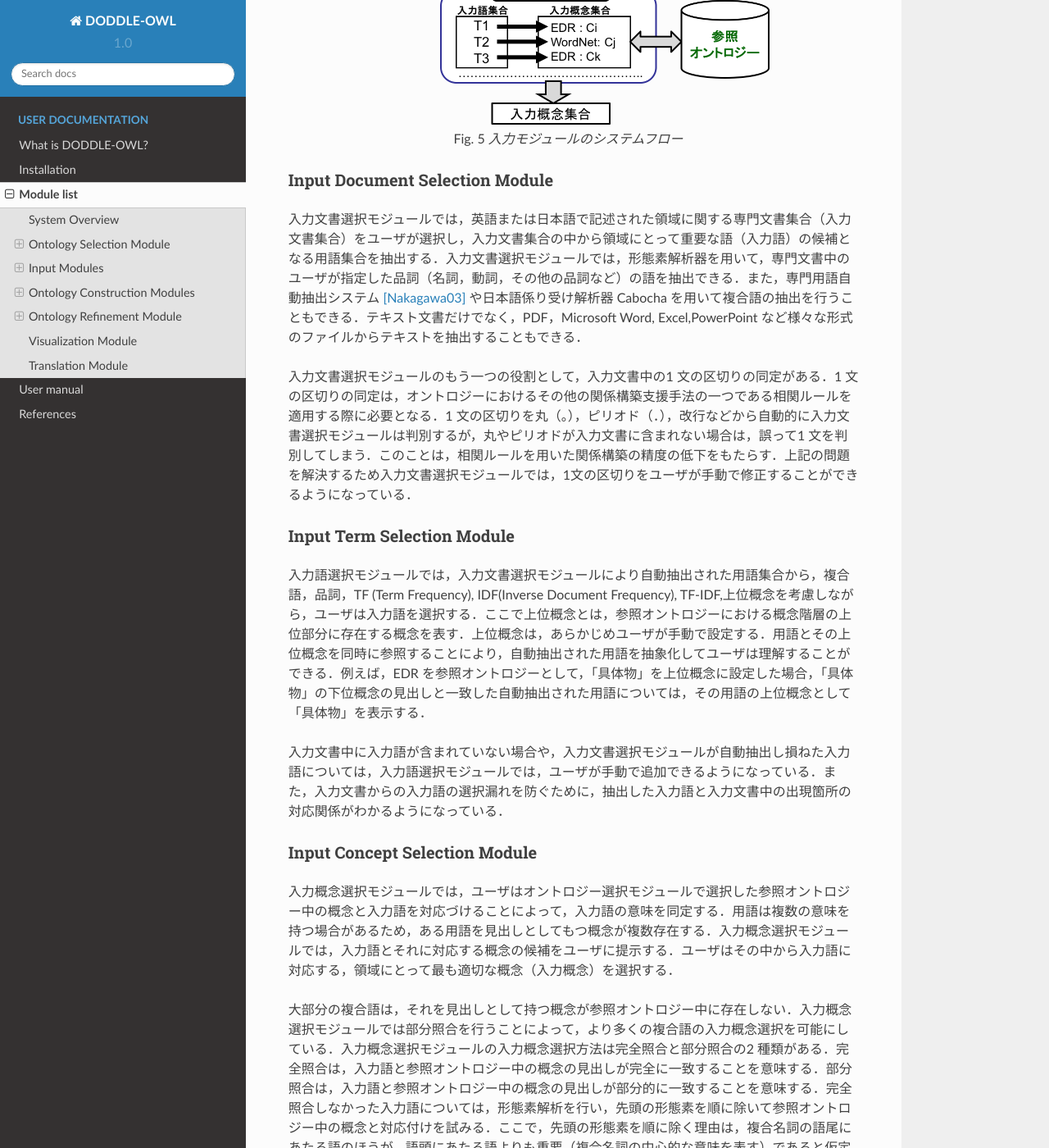
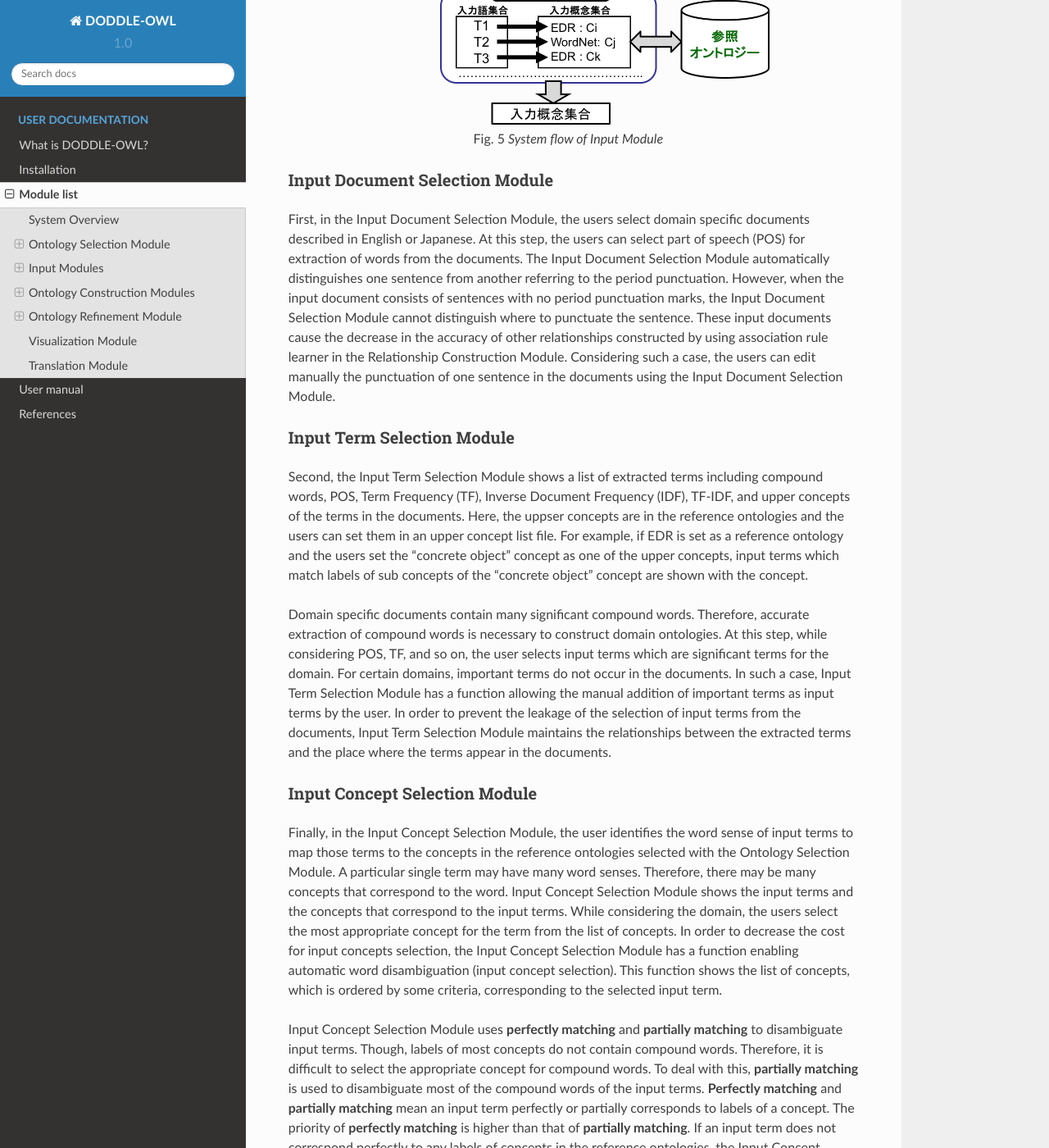
Before and after one commit to doddle-owl/doddle-owl-en-docs, a Sphinx documentation site: the page built from docs/source/modules.rst, in a window 1280 px wide and 1400 px high, scrolled down 8314 px. Shown: the whole window at 82% size. Built offline with Sphinx 7.4.7 and the Read the Docs theme 2.0.0, drawn with Linux system fonts in a browser that asks for light colours; some of the changed text lies outside the part shown.

Commit message:
modified modules.rst

```diff
--- a/docs/source/modules.rst
+++ b/docs/source/modules.rst
@@ -152,37 +152,35 @@ DODDLE-OWLでは，階層関係構築支援を行うために，参照オント
 
 Input Modules
 ========================
-入力モジュールは，領域専門文書集合を入力として，参照オントロジーを参照し，入力概念集合を出力する．入力モジュールは，入力文書選択モジュール，入力語選択モジュール，入力概念選択モジュールから構成される．:numref:`input_module` に入力モジュールのシステムフローを示す．以下では，各モジュールについて説明する．
+In the Input Module, the users select input concepts which are significant concepts in a domain. Input Module consists of the following three sub-modules: Input Document Selection Module, Input Term Selection Module, and Input Concept Selection Module. :numref:`input_module` shows the flow of the Input Module. The detail of each sub module is described below.
 
 .. _input_module:
 .. figure:: figures/input-module.png
    :scale: 50 %
-   :alt:  入力モジュールのシステムフロー
+   :alt:  System flow of Input Module
    :align: center
 
-   入力モジュールのシステムフロー
+   System flow of Input Module
 
 Input Document Selection Module
 --------------------------------
-入力文書選択モジュールでは，英語または日本語で記述された領域に関する専門文書集合（入力文書集合）をユーザが選択し，入力文書集合の中から領域にとって重要な語（入力語）の候補となる用語集合を抽出する．入力文書選択モジュールでは，形態素解析器を用いて，専門文書中のユーザが指定した品詞（名詞，動詞，その他の品詞など）の語を抽出できる．また，専門用語自動抽出システム [Nakagawa03]_ や日本語係り受け解析器 Cabocha を用いて複合語の抽出を行うこともできる．テキスト文書だけでなく，PDF，Microsoft Word, Excel,PowerPoint など様々な形式のファイルからテキストを抽出することもできる．
-
-入力文書選択モジュールのもう一つの役割として，入力文書中の1 文の区切りの同定がある．1 文の区切りの同定は，オントロジーにおけるその他の関係構築支援手法の一つである相関ルールを適用する際に必要となる．1 文の区切りを丸（。），ピリオド（．），改行などから自動的に入力文書選択モジュールは判別するが，丸やピリオドが入力文書に含まれない場合は，誤って1 文を判別してしまう．このことは，相関ルールを用いた関係構築の精度の低下をもたらす．上記の問題を解決するため入力文書選択モジュールでは，1文の区切りをユーザが手動で修正することができるようになっている．
+First, in the Input Document Selection Module, the users select domain specific documents described in English or Japanese. At this step, the users can select part of speech (POS) for extraction of words from the documents. The Input Document Selection Module automatically distinguishes one sentence from another referring to the period punctuation. However, when the input document consists of sentences with no period punctuation marks, the Input Document Selection Module cannot distinguish where to punctuate the sentence. These input documents cause the decrease in the accuracy of other relationships constructed by using association rule learner in the Relationship Construction Module. Considering such a case, the users can edit manually the punctuation of one sentence in the documents using the Input Document Selection Module.
 
 Input Term Selection Module
 --------------------------------
-入力語選択モジュールでは，入力文書選択モジュールにより自動抽出された用語集合から，複合語，品詞，TF (Term Frequency), IDF(Inverse Document Frequency), TF-IDF,上位概念を考慮しながら，ユーザは入力語を選択する．ここで上位概念とは，参照オントロジーにおける概念階層の上位部分に存在する概念を表す．上位概念は，あらかじめユーザが手動で設定する．用語とその上位概念を同時に参照することにより，自動抽出された用語を抽象化してユーザは理解することができる．例えば，EDR を参照オントロジーとして，「具体物」を上位概念に設定した場合，「具体物」の下位概念の見出しと一致した自動抽出された用語については，その用語の上位概念として「具体物」を表示する．
+Second, the Input Term Selection Module shows a list of extracted terms including compound words, POS, Term Frequency (TF), Inverse Document Frequency (IDF), TF-IDF, and upper concepts of the terms in the documents. Here, the uppser concepts are in the reference ontologies and the users can set them in an upper concept list file. For example, if EDR is set as a reference ontology and the users set the "concrete object" concept as one of the upper concepts, input terms which match labels of sub concepts of the "concrete object" concept are shown with the concept.
 
-入力文書中に入力語が含まれていない場合や，入力文書選択モジュールが自動抽出し損ねた入力語については，入力語選択モジュールでは，ユーザが手動で追加できるようになっている．また，入力文書からの入力語の選択漏れを防ぐために，抽出した入力語と入力文書中の出現箇所の対応関係がわかるようになっている．
+Domain specific documents contain many significant compound words. Therefore, accurate extraction of compound words is necessary to construct domain ontologies. At this step, while considering POS, TF, and so on, the user selects input terms which are significant terms for the domain. For certain domains, important terms do not occur in the documents. In such a case, Input Term Selection Module has a function allowing the manual addition of important terms as input terms by the user. In order to prevent the leakage of the selection of input terms from the documents, Input Term Selection Module maintains the relationships between the extracted terms and the place where the terms appear in the documents.
 
 Input Concept Selection Module
 --------------------------------
-入力概念選択モジュールでは，ユーザはオントロジー選択モジュールで選択した参照オントロジー中の概念と入力語を対応づけることによって，入力語の意味を同定する．用語は複数の意味を持つ場合があるため，ある用語を見出しとしてもつ概念が複数存在する．入力概念選択モジュールでは，入力語とそれに対応する概念の候補をユーザに提示する．ユーザはその中から入力語に対応する，領域にとって最も適切な概念（入力概念）を選択する．
+Finally, in the Input Concept Selection Module, the user identifies the word sense of input terms to map those terms to the concepts in the reference ontologies selected with the Ontology Selection Module. A particular single term may have many word senses. Therefore, there may be many concepts that correspond to the word. Input Concept Selection Module shows the input terms and the concepts that correspond to the input terms. While considering the domain, the users select the most appropriate concept for the term from the list of concepts. In order to decrease the cost for input concepts selection, the Input Concept Selection Module has a function enabling automatic word disambiguation (input concept selection). This function shows the list of concepts, which is ordered by some criteria, corresponding to the selected input term.
 
-大部分の複合語は，それを見出しとして持つ概念が参照オントロジー中に存在しない．入力概念選択モジュールでは部分照合を行うことによって，より多くの複合語の入力概念選択を可能にしている．入力概念選択モジュールの入力概念選択方法は完全照合と部分照合の2 種類がある．完全照合は，入力語と参照オントロジー中の概念の見出しが完全に一致することを意味する．部分照合は，入力語と参照オントロジー中の概念の見出しが部分的に一致することを意味する．完全照合しなかった入力語については，形態素解析を行い，先頭の形態素を順に除いて参照オントロジー中の概念と対応付けを試みる．ここで，先頭の形態素を順に除く理由は，複合名詞の語尾にあたる語のほうが，語頭にあたる語よりも重要（複合名詞の中心的な意味を表す）であると仮定しているためである．これは，複合名詞では一般的に，語尾にあたる語を，語尾以前の語が修飾することが多いという経験則を参考にしている．つまり，入力語中の語尾を含むように参照オントロジー中の概念の見出しと部分照合するようにしている．最終的に，最長一致した用語に対応する概念と対応付けを行う．部分照合した複合語については，対応する概念の下位概念または別見出し（同義語）として階層構築を行う．
+Input Concept Selection Module uses **perfectly matching** and **partially matching** to disambiguate input terms. Though, labels of most concepts do not contain compound words. Therefore, it is difficult to select the appropriate concept for compound words. To deal with this, **partially matching** is used to disambiguate most of the compound words of the input terms. **Perfectly matching** and **partially matching** mean an input term perfectly or partially corresponds to labels of a concept. The priority of **perfectly matching** is higher than that of **partially matching**. If an input term does not correspond perfectly to any labels of concepts in the reference ontologies, the Input Concept Selection Module analyzes the morphemes of the input term. The input term can be considered to be a list of the morphemes. Input Concept Selection Module tries to correspond the sub lists (example shown below) to the concepts of the reference ontologies. Of the matched concepts corresponding to the sub lists, the longest concept is selected as the concept of the input term, and the input term becomes the sub concept of the concept.
 
-例えば，「ロケット発射装置」という入力語について入力概念選択を行うことを考える．「ロケット発射装置」が完全照合しない場合，形態素解析を行い，「ロケット」と「発射」と「装置」に分解する．はじめに，「発射装置」について照合を試みる．次に「装置」について照合を試みる．この例では，「発射装置」を見出しとしてもつ概念は参照オントロジー中に存在せず，「装置」を見出しとして持つ概念が参照オントロジー中に存在する．よって，「ロケット発射装置」の意味として，「装置」を見出しとして持つ概念を候補としてユーザに提示する．その際に，「ロケット発射装置」を「装置」概念の下位概念とするか，「装置」概念の別見出しとするかをユーザは選択できる．
+For example, the input term **rocket delivery system** does not perfectly correspond to the labels of concepts in the reference ontologies. The Input Concept Selection Module analyzes morphemes of **rocket delivery system**. **Rocket delivery system** is resolved to **rocket**, **delivery**, and **system**. The sub lists for this input term becomes **delivery system** and **system**. First, Input Concept Selection Module disambiguates **delivery system**. Then, the Input Concept Selection Module disambiguates **system**. In this example, **delivery system** does not correspond to the labels of concepts in the reference ontologies. On the other hand, **system** corresponds to the labels of concepts in the reference ontologies. Consequently, in order to  disambiguate **rocket delivery system**, Input Concept Selection Module shows the concepts which have **system** as their label.
 
-参照オントロジー中の概念に照合しなかった入力語は未定義語に分類され，オントロジー洗練モジュールにおいて階層中の適切な位置にユーザが手動で階層関係の定義を行う．また，参照オントロジー中の概念に照合はしたが，意味的に一致する概念が存在しない入力語が存在する．そのような入力語は，入力概念選択時に「該当なし」を選択することによって，未定義語に分類され，参照オントロジー中の概念に照合しなかった入力語と同様に，ユーザが階層中の適切な位置に手動で階層関係の定義を行う．
+Input terms which do not correspond to the labels of concepts in the reference ontologies are **undefined terms**. The input terms are also undefined terms if the concept exists but there are no appropriate concepts in the reference ontologies. The user defines the undefined terms manually in the Refinement Module.
 
 Semi-automation of input concept selection
 ~~~~~~~~~~~~~~~~~~~~~~~~~~~~~~~~~~~~~~~~~~~~~~~~~~~~~~~~
@@ -205,9 +203,9 @@ Semi-automation of input concept selection
 
 Ontology Construction Modules
 =======================================
-オントロジー構築モジュールは，階層構築モジュールおよび関係構築モジュールから構成される．階層構築モジュールでは，参照オントロジーの概念階層を参照し，概念階層初期モデルを構築する（階層構築）．関係構築モジュールでは，入力文書および入力概念集合から，共起性に基づく手法により概念対集合を獲得する（関係構築）．概念階層初期モデルおよび概念対集合は，初期領域オントロジーであり，オントロジー洗練モジュールにおいてユーザインタラクションを通して洗練される．
+The Construction Module automatically generates the basis of an ontology, an initial concept hierarchy and set of concept pairs, by referring to reference ontologies and documents. An initial concept hierarchy is constructed as taxonomic relationships. Set of concept pairs are extracted by using co-occurrency based statistic methods. These pairs are considered to be closely related and that they will be used as candidates to refine and add other relations. The users identify some relationships between concepts in the pairs.
 
-以下では，階層構築モジュールおよび関係構築モジュールについて説明する．
+The Construction Module consists of the Hierarchy Construction and the Relationship Construction Module. The detail of each module is described below.
 
 Hierarchy Construction Module
 -----------------------------------
```
